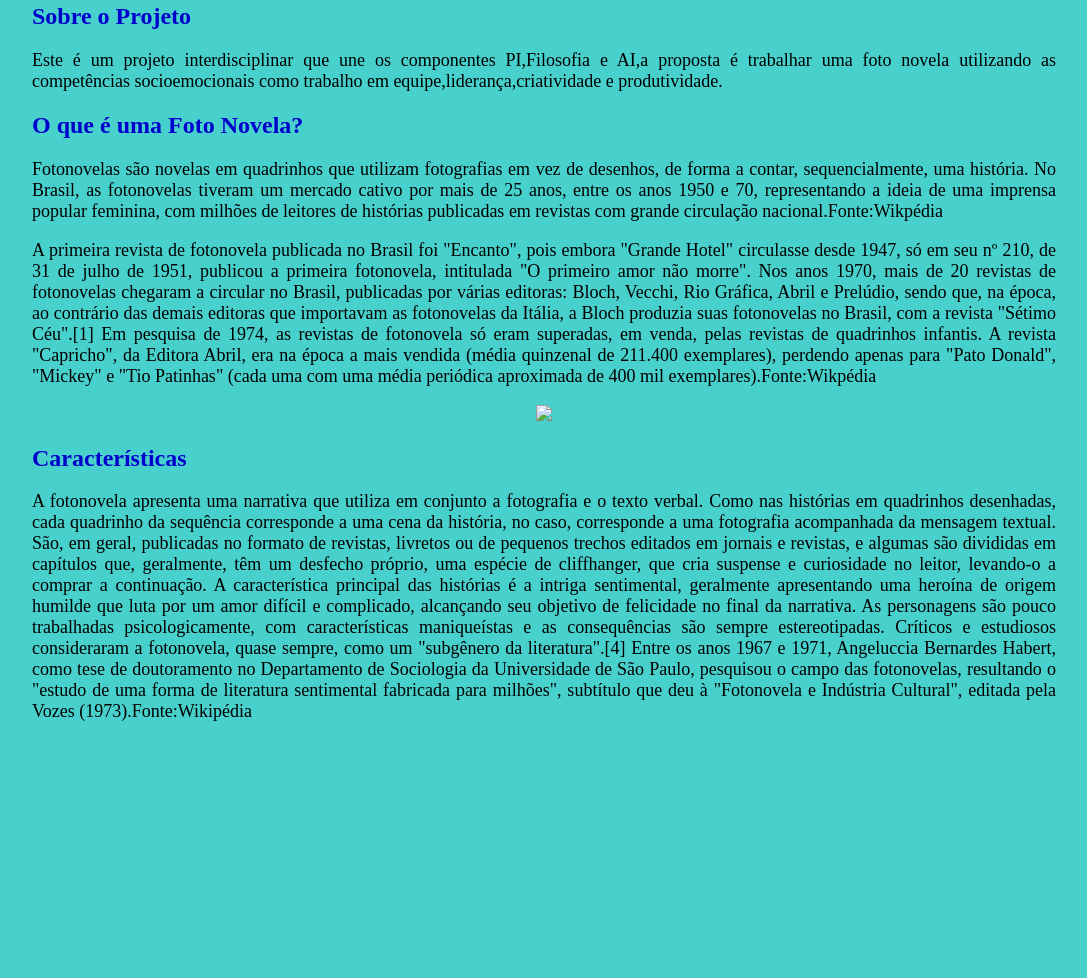
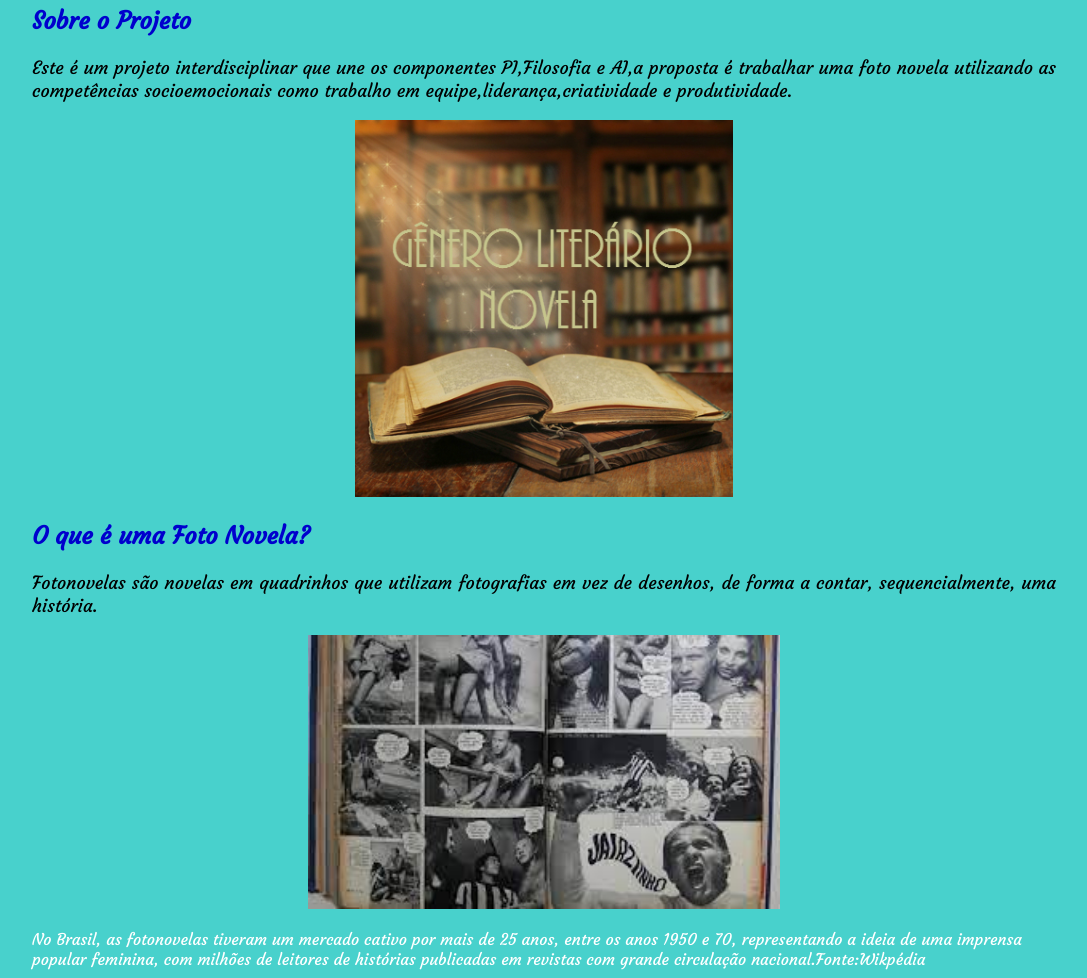
Before and after one commit to projetointerdiciplinar2010/FotoNovela2021, a plain HTML site: page index.html in a window 1280 px wide. Shown: the part 77-1055 px from the top of the page, without its empty margins (96-1183 px from the left). Before the commit the page ends 817 px from the top, so only its background shows below. Drawn offline with Linux system fonts and the light colour scheme.

Commit message:
Add files via upload

```diff
--- a/css/estilo.css
+++ b/css/estilo.css
@@ -4,6 +4,7 @@ body{
 	color: #fff;
 	margin-left: 10%;
 	margin-right:10%;
+	font-family: 'Courgette', cursive;
 }
 h1{
 color:	#000080;
@@ -25,3 +26,8 @@ figure{
 	text-align: center;
 
 }
+
+ .tamanho{
+ 	width: 40%;
+
+ }
--- a/index.html
+++ b/index.html
@@ -4,14 +4,22 @@
 	<meta charset="utf-8">
 	<meta name="viewport" content="width=device-width,initial-scale=1.0">
 	<link rel="stylesheet" type="text/css" href="css/estilo.css">
+	<link href="https://fonts.googleapis.com/css2?family=Courgette&display=swap" rel="stylesheet">
 	<title>Foto Novela</title>
 </head>
 <body>
 	<h1>Projeto Interdisciplinar</h1>
 	<h2>Sobre o Projeto</h2>
 <p>Este é um projeto interdisciplinar que une os componentes PI,Filosofia e AI,a proposta é trabalhar uma foto novela utilizando as competências socioemocionais como trabalho em equipe,liderança,criatividade e produtividade.</p>
+<figure>
+	<img class="tamanho" src="img/livro1.jpg">
+</figure>
 <h2>O que é uma Foto Novela?</h2>
 <p>Fotonovelas são novelas em quadrinhos que utilizam fotografias em vez de desenhos, de forma a contar, sequencialmente, uma história.
+
+	<figure>
+	<img src="img/no.jpg">
+</figure>
 
 
 
@@ -21,9 +29,8 @@ No Brasil, as fotonovelas tiveram um mercado cativo por mais de 25 anos, entre o
 Nos anos 1970, mais de 20 revistas de fotonovelas chegaram a circular no Brasil, publicadas por várias editoras: Bloch, Vecchi, Rio Gráfica, Abril e Prelúdio, sendo que, na época, ao contrário das demais editoras que importavam as fotonovelas da Itália, a Bloch produzia suas fotonovelas no Brasil, com a revista "Sétimo Céu".[1]
 
 Em pesquisa de 1974, as revistas de fotonovela só eram superadas, em venda, pelas revistas de quadrinhos infantis. A revista "Capricho", da Editora Abril, era na época a mais vendida (média quinzenal de 211.400 exemplares), perdendo apenas para "Pato Donald", "Mickey" e "Tio Patinhas" (cada uma com uma média periódica aproximada de 400 mil exemplares).Fonte:Wikpédia</p>
-<figure>
-	<img src="img/fotonovela.png">
-</figure>
+
+
 <h2>Características</h2>
 <p>A fotonovela apresenta uma narrativa que utiliza em conjunto a fotografia e o texto verbal. Como nas histórias em quadrinhos desenhadas, cada quadrinho da sequência corresponde a uma cena da história, no caso, corresponde a uma fotografia acompanhada da mensagem textual.
 
```
Also changed, not shown: img/livro.jpg (added), img/livro1.jpg (added), img/no.jpg (added).
